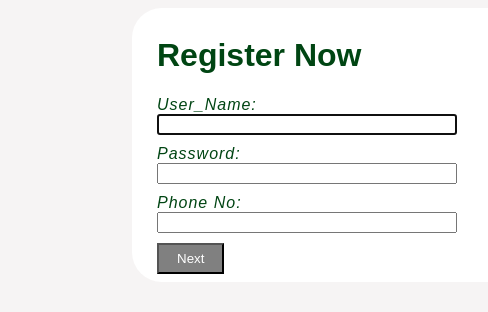
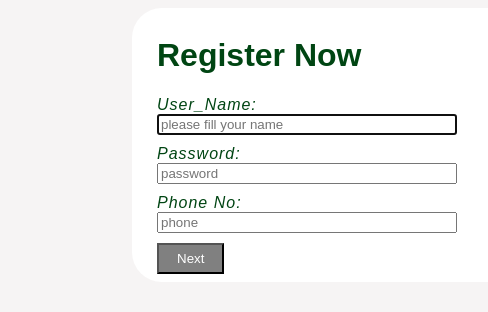
Before and after one commit to Asmamaw-Abeba/Reading-resource-cart, a plain HTML site: page index.html in a window 1280 px wide. Both pictures are taken after a click on the button "Next". Shown: the part 80-392 px from the top of the page, 311-799 px from the left. Drawn offline with Linux system fonts and the light colour scheme.

Commit message:
feadback by using placeholder

```diff
--- a/index.html
+++ b/index.html
@@ -28,9 +28,9 @@
 
           <div class="about-description js-logoin-data">
             <div class="login-data">
-              User_Name: <input class="input-data js-name-input" type="text" required>
-              Password: <input class="input-data js-password-input" type="password" required>
-              Phone No: <input class="input-data js-phone-input" type="text" required>
+              User_Name: <input class="input-data js-name-input" type="text" placeholder="your name" required>
+              Password: <input class="input-data js-password-input" type="password" placeholder="password" required>
+              Phone No: <input class="input-data js-phone-input" type="text" placeholder="phone" required>
             </div>
             <div class="next-button-container">
               <button class="next-button js-next-button-1">
--- a/scripts/cart.js
+++ b/scripts/cart.js
@@ -116,17 +116,17 @@ document.querySelector('.js-next-button-1')
 
   function inputValidate() {
     if (userName === '') {
-      alert('Please fill your name!');
+      nameInput.placeholder = 'please fill your name';
       nameInput.value = '';
       nameInput.focus();
       return false;
     } else if (password === '') {
-      alert('Please fill your password!');
+      passwordInput.placeholder = 'please fill your password';
       passwordInput.value = '';
       passwordInput.focus();
       return false;
     }else if (phone === '') {
-      alert('Please fill your phone number');
+      phoneInput.placeholder = 'Please fill your phone number';
       phoneInput.value = '';
       phoneInput.focus();
       return false;
```
Also changed, not shown: about.html (+1 -1 lines).
